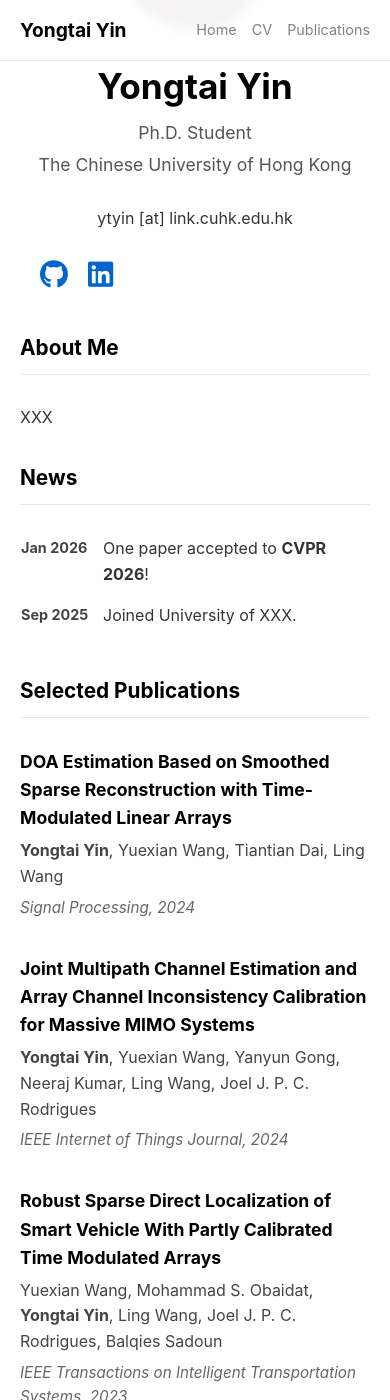
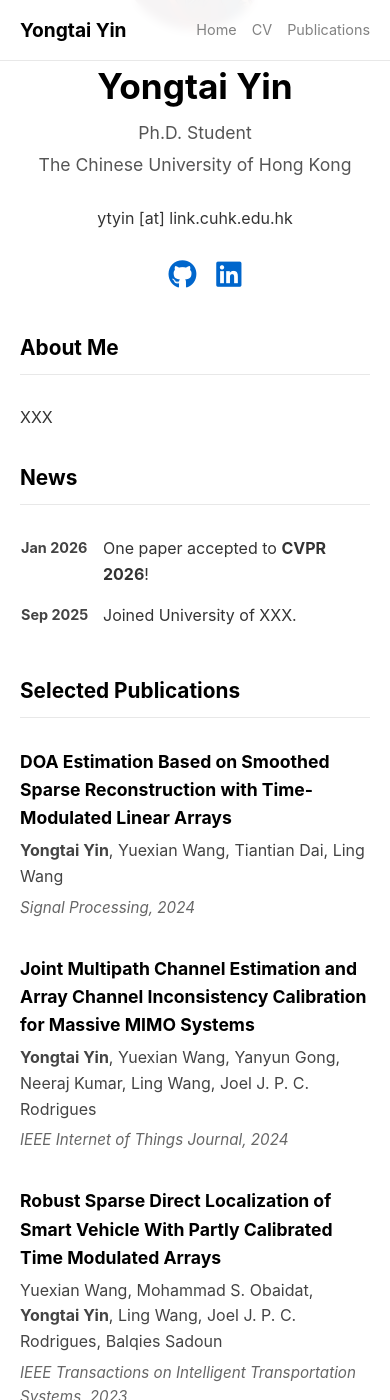
Before and after one commit to yongtai-yin/yongtai-yin.github.io, a Jekyll site: the page built from index.md, in a window 390 px wide and 1400 px high, scrolled down 201 px. Built offline with Jekyll 4.4.1, drawn with Linux system fonts in a browser that asks for light colours; a style sheet for code colours, icons or effects is not loaded.

Commit message:
Refactor social links styling for improved layout and responsiveness

```diff
--- a/_layouts/default.html
+++ b/_layouts/default.html
@@ -36,7 +36,7 @@
                     <div class="profile-bio">{{ page.bio_school }}</div>
                     <div class="profile-contact">
                         <p>{{ page.email }}</p>
-                        <div style="display: flex; gap: 20px; font-size: 1.8em; margin-top: 15px;">
+                        <div class="social-links">
                             {% for social in page.socials %}
                             <a href="{{ social.url }}" title="{{ social.name }}">
                                 {% if social.icon %}
--- a/assets/css/style.css
+++ b/assets/css/style.css
@@ -114,6 +114,13 @@ body {
     margin-top: 25px;
     font-size: 1.0em; /* Larger contact text */
     line-height: 1.8;
+}
+
+.social-links {
+    display: flex;
+    gap: 20px;
+    font-size: 1.8em;
+    margin-top: 15px;
 }
 
 .profile-contact a {
@@ -252,6 +259,11 @@ footer {
         height: 150px;
     }
 
+    /* Center Social Icons on Mobile */
+    .social-links {
+        justify-content: center;
+    }
+
     /* 4. Adjust Navbar Spacing */
     .nav-links {
         gap: 15px;
```
